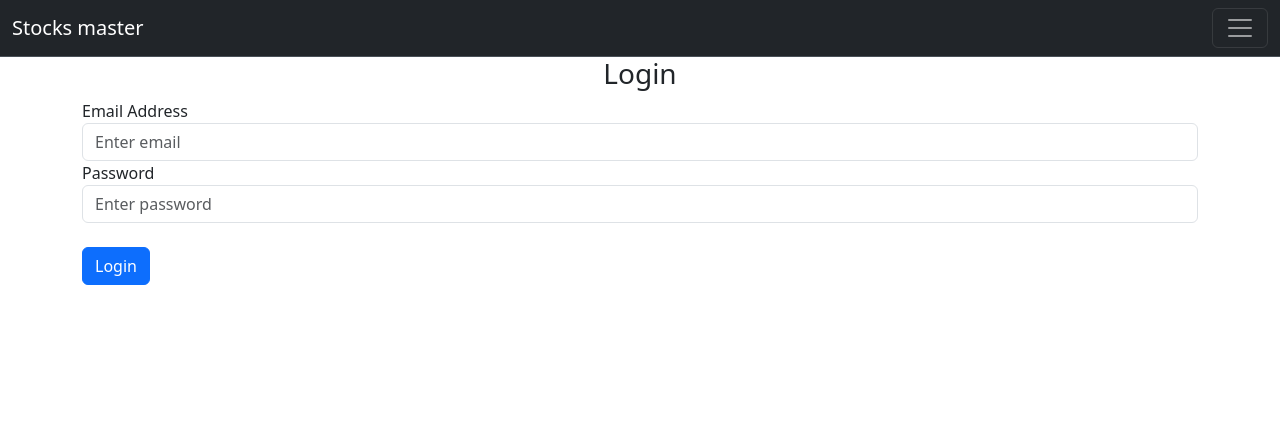
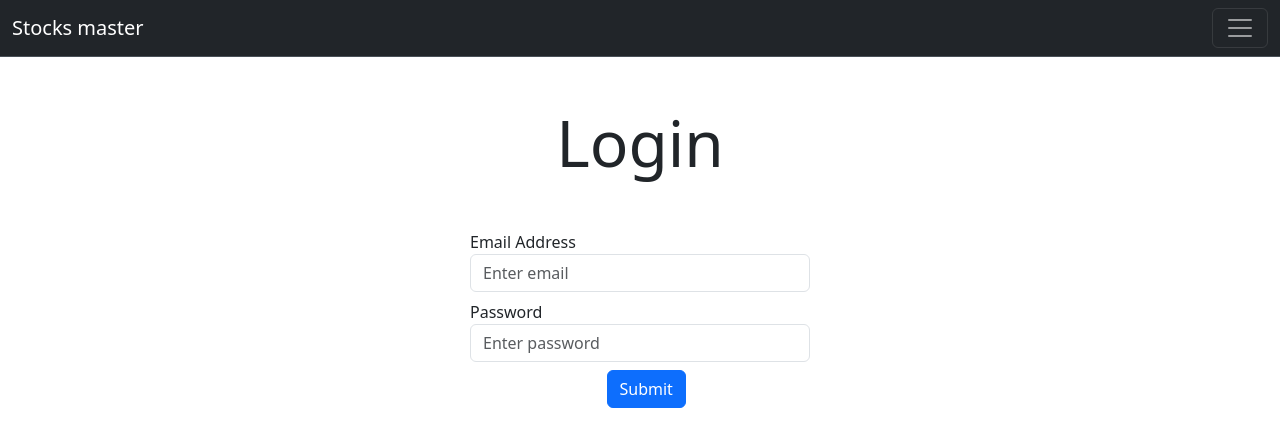
Before and after one commit to Zosiasg/Stocks, a Flask app: page /login in a window 1280 px wide. Shown: the top 447 px of the page. Run offline with Flask 3, Linux system fonts and the light colour scheme; some libraries are stand-ins or nearby versions.

Commit message:
Update login.html

```diff
--- a/website/templates/login.html
+++ b/website/templates/login.html
@@ -1,7 +1,12 @@
-{% extends "base.html" %} {% block title %}Login{% endblock %} {% block content
-    %}
+{% extends "base.html" %} {% block title %}Login{% endblock %} {% block content%}
     <form method="POST">
-      <h3 align="center">Login</h3>
+      <div class="row justify-content-center mt-5">
+        <div class="col-md-6">
+          <h3 class="text-center" style="font-size: 4em;">Login</h3>
+      <div class="container">
+        <div class="row justify-content-center custom-mt-6">
+          <div class="col-md-8">
+            <form>
               <div class="form-group">
                 <label for="email">Email Address</label>
                 <input
@@ -12,6 +17,7 @@
                   placeholder="Enter email"
                 />
               </div>
+              <div class="row justify-content-center mt-2">
               <div class="form-group">
                 <label for="password">Password</label>
                 <input
@@ -22,7 +28,17 @@
                   placeholder="Enter password"
                 />
               </div>
-      <br />
-      <button type="submit" class="btn btn-primary">Login</button>
+            </div>
+            <div class="row justify-content-center mt-2">
+              <div class="col-md-3">
+              <button type="submit" class="btn btn-primary">Submit</button>
+            </div>
+          </div>
+            </form>
+          </div>
+        </div>
+      </div>
+    </div>
+  </div>
     </form>
     {% endblock %}
```
Lines whose indentation alone changed are shown as unchanged.
